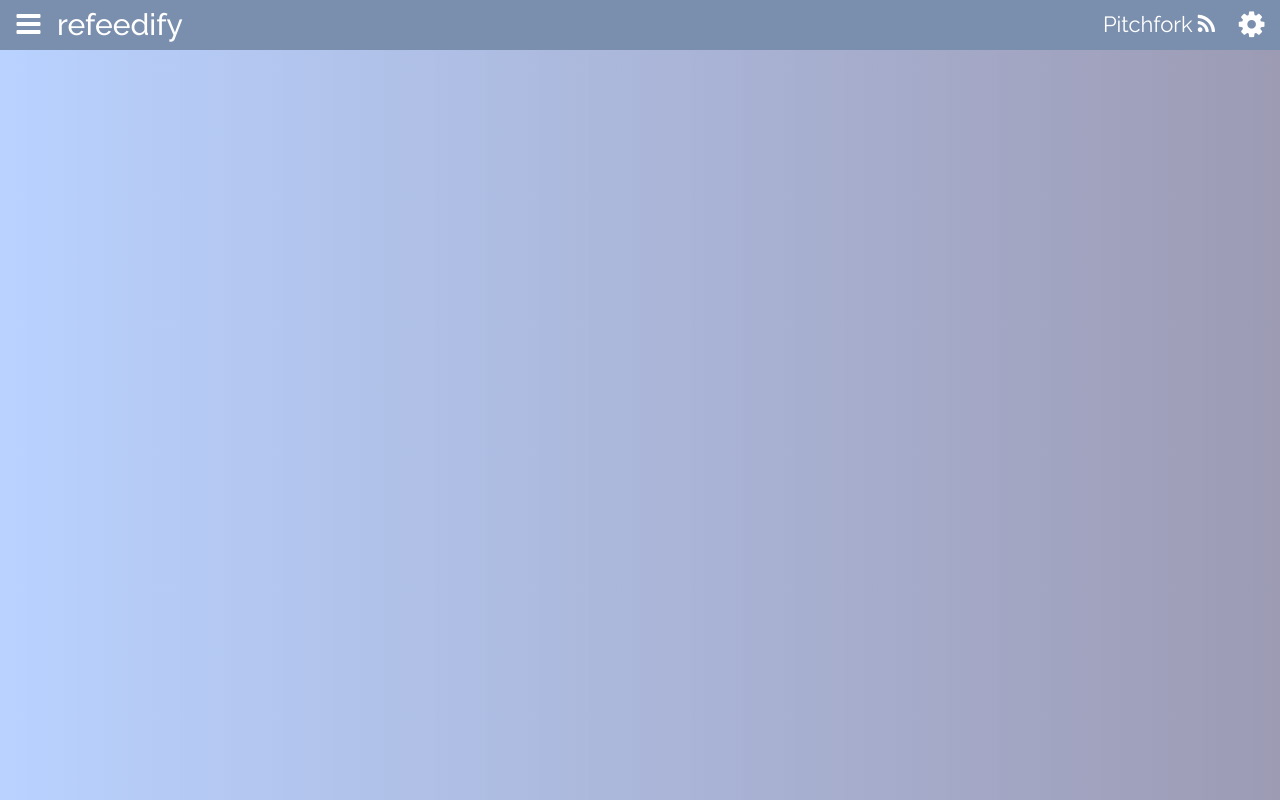
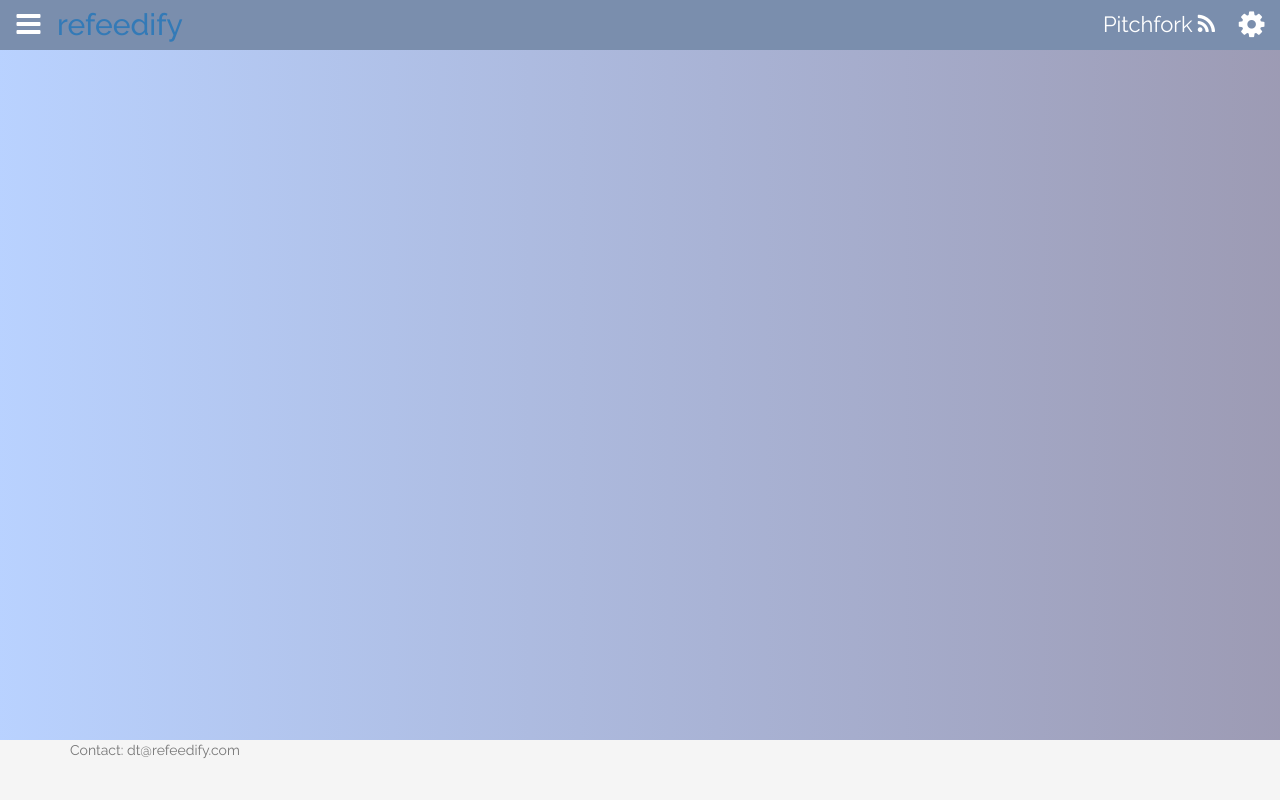
Before and after one commit to danjiro/refeedify, a website with bundled scripts: page index.html in a window 1280 px wide. Built offline with nearby package versions, Linux system fonts and the light colour scheme.

Commit message:
ux updates

```diff
--- a/css/style.css
+++ b/css/style.css
@@ -2,15 +2,27 @@
 html {
 	width:100%;
 	overflow-x:hidden;
+	position: relative;
+  	min-height: 100%;
 }
 body {
 	font-family: 'Raleway', Helvetica, Arial, sans-serif;
 	background: linear-gradient(to right, rgba(115, 165, 255, 0.5) 0%, rgba(91, 88, 130, 0.6) 100%), rgba(255, 255, 255, 0.13);
 	width: 100%;
 	overflow-x: hidden;
+	margin-bottom: 60px;
 }
 button:focus {
 	outline:0;
+}
+/* Footer */
+.footer {
+  position: absolute;
+  bottom: 0;
+  width: 100%;
+  /* Set the fixed height of the footer here */
+  height: 60px;
+  background-color: #f5f5f5;
 }
 
 /* Navigation */
--- a/index.html
+++ b/index.html
@@ -54,7 +54,7 @@
         <!-- LOGO -->
         <div class="nav">
           <div class="logo">
-            <span>refeedify</span>
+            <a href="/"><span>refeedify</span></a>
           </div>
         </div>
 
@@ -82,6 +82,10 @@
     </div>
 
     <div ng-view class="view-animate"></div>
-
+    <div class="footer">
+          <div class="container">
+            <p class="text-muted">Contact: dt@refeedify.com</p>
+          </div>
+    </div>
   </body>
 </html>
--- a/js/app.js
+++ b/js/app.js
@@ -56,13 +56,6 @@
 				  url: "http://www.rollingstone.com/siteServices/rss/albumReviews",
 				  seperator: "***",
 				  canonical: "rolling-stone",
-				  ratings: false
-				},
-				{
-				  name: "CoS",
-				  url: "http://consequenceofsound.net/category/reviews/album-reviews/feed/",
-				  seperator: "–",
-				  canonical: "consequence-of-sound",
 				  ratings: false
 				}
   			],
--- a/partials/feed.html
+++ b/partials/feed.html
@@ -20,7 +20,7 @@
       <!-- FEED AREA -->
       <div class="content-wrapper container-fluid" ng-class="{'content-player-open' : panels.player.open, 'content-review-open' : panels.review.open}">
         <div masonry load-images="true" masonry-options="{transitionDuration: 0}" class="row feed-row">
-          <div class="masonry-brick col-xs-12 col-sm-4 col-lg-3 feed-item-animate" ng-repeat="review in selectedFeedData">
+          <div class="masonry-brick col-xs-12 col-sm-4 col-lg-3 feed-item-animate" ng-repeat="review in selectedFeedData | orderBy: 'publishDate':reverse">
             <div class="feed-item">
               <div class="cover-art" ng-click="loadSpotifyPlayer($index, playThisAlbum)">
                 <div class="play-album" ng-show="review.spotifyLink"><i class="fa fa-play-circle"></i></div>
@@ -29,7 +29,7 @@
               <h3>{{review.albumArtist}}</h3>
               <h4>{{review.albumTitle}}</h4>
               <h4 ng-show="selectedFeed.ratings" ng-class="{red: (review.albumRating >= 8.0)}">Rating: {{review.albumRating}}</h4>
-              <h5>{{review.publishedDate}}</h5>
+              <h5>{{review.publishedDate | date:'medium'}}</h5>
               <p>{{review.contentSnippet}}</p>
               <a ng-click="openReview($index, thisAlbumsReview)">Read More</a>
             </div>
```
